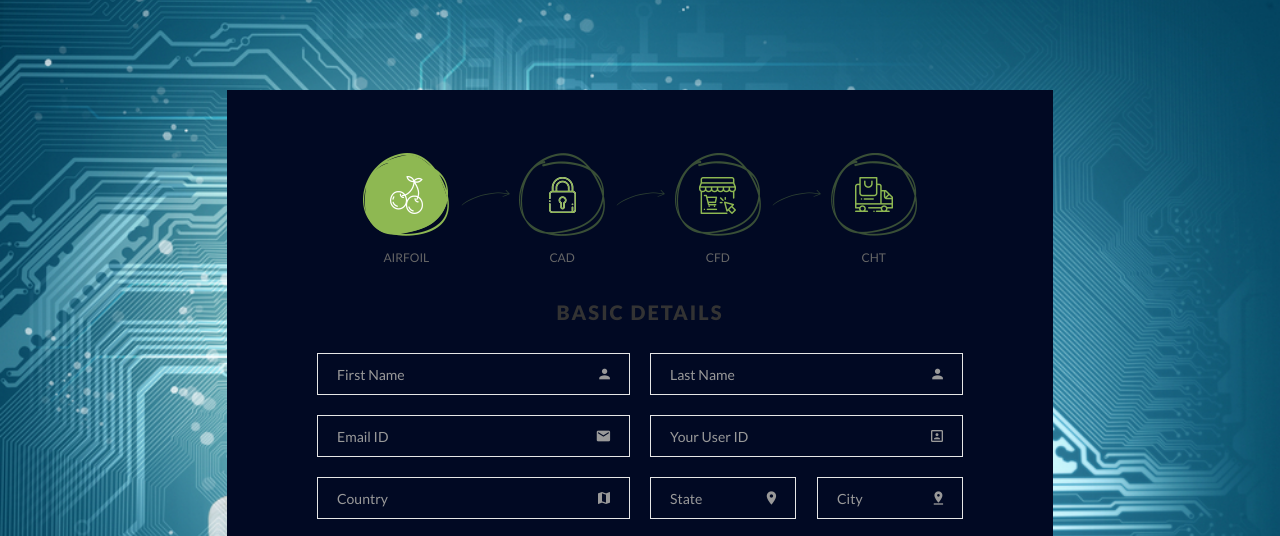
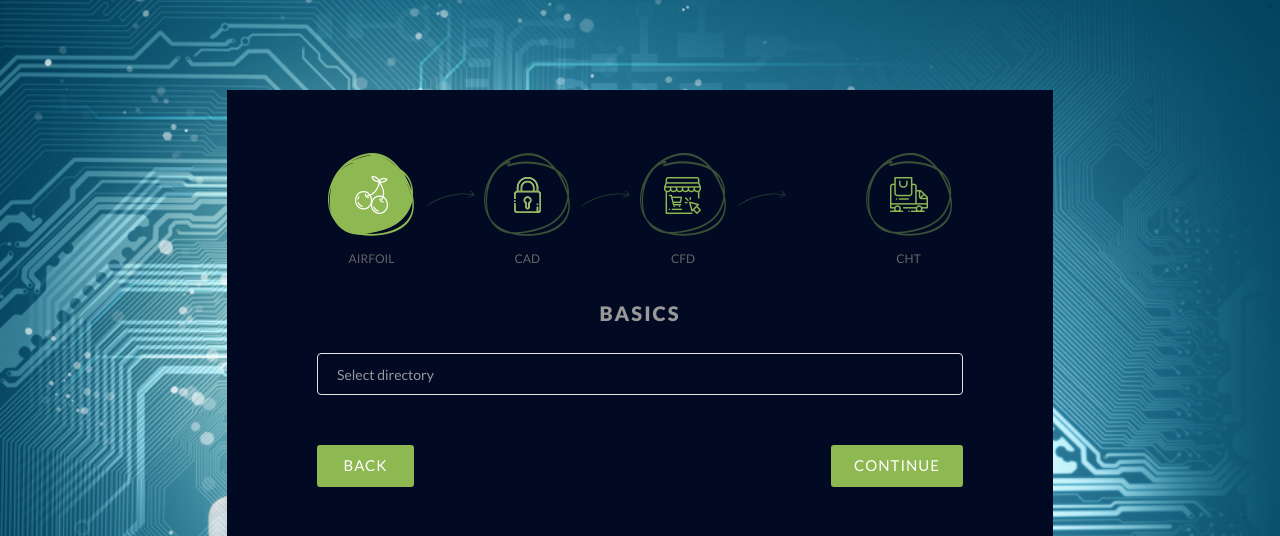
Before and after one commit to robertgrewe/mdo_setup, a plain HTML site: page index.html in a window 1280 px wide. Shown: the top 536 px of the page. Drawn offline with nearby package versions, Linux system fonts and the light colour scheme.

Commit message:
Add basics tab

```diff
--- a/css/style.css
+++ b/css/style.css
@@ -99,7 +99,8 @@ img {
 h3 {
   font-family: "Lato-Black";
   font-size: 20px;
-  color: #333;
+  /* color: #333; */
+  color: #999;
   text-transform: uppercase;
   text-align: center;
   font-weight: 900;
--- a/index.html
+++ b/index.html
@@ -12,13 +12,32 @@
 		<!-- DATE-PICKER -->
 		<link rel="styleshfeet" href="vendor/date-picker/css/datepicker.min.css">
 
+		<!-- Bootstrap -->
+    <link rel="stylesheet" href="https://stackpath.bootstrapcdn.com/bootstrap/3.4.1/css/bootstrap.min.css" integrity="sha384-HSMxcRTRxnN+Bdg0JdbxYKrThecOKuH5zCYotlSAcp1+c8xmyTe9GYg1l9a69psu" crossorigin="anonymous">
+
 		<!-- STYLE CSS -->
 		<link rel="stylesheet" href="css/style.css">
+
 	</head>
 	<body>
 		<div class="wrapper">
             <form action="" id="wizard">
-        		<!-- SECTION 1 -->
+
+							<!-- SECTION 0 -->
+							<h4></h4>
+							<section>
+									<h3>Basics</h3>
+
+									<div class="form-row">
+									    <!-- <input type="file" class="form-control" id="validatedCustomFile" required> -->
+											<input type="text" class="form-control" placeholder="Select directory" width=100>
+									    <!-- <label class="custom-file-label" for="validatedCustomFile">Choose file...</label> -->
+									    <!-- <div class="invalid-feedback">Example invalid custom file feedback</div> -->
+									</div>
+
+							</section>
+
+        				<!-- SECTION 1 -->
                 <h4></h4>
                 <section>
                     <h3>Basic details</h3>
@@ -70,7 +89,7 @@
                     </div>
                 </section>
 
-				<!-- SECTION 2 -->
+								<!-- SECTION 2 -->
                 <h4></h4>
                 <section>
                 	<h3>Password change</h3>
@@ -231,6 +250,7 @@
                     </div>
 
                 </section>
+
             </form>
 		</div>
 
```
